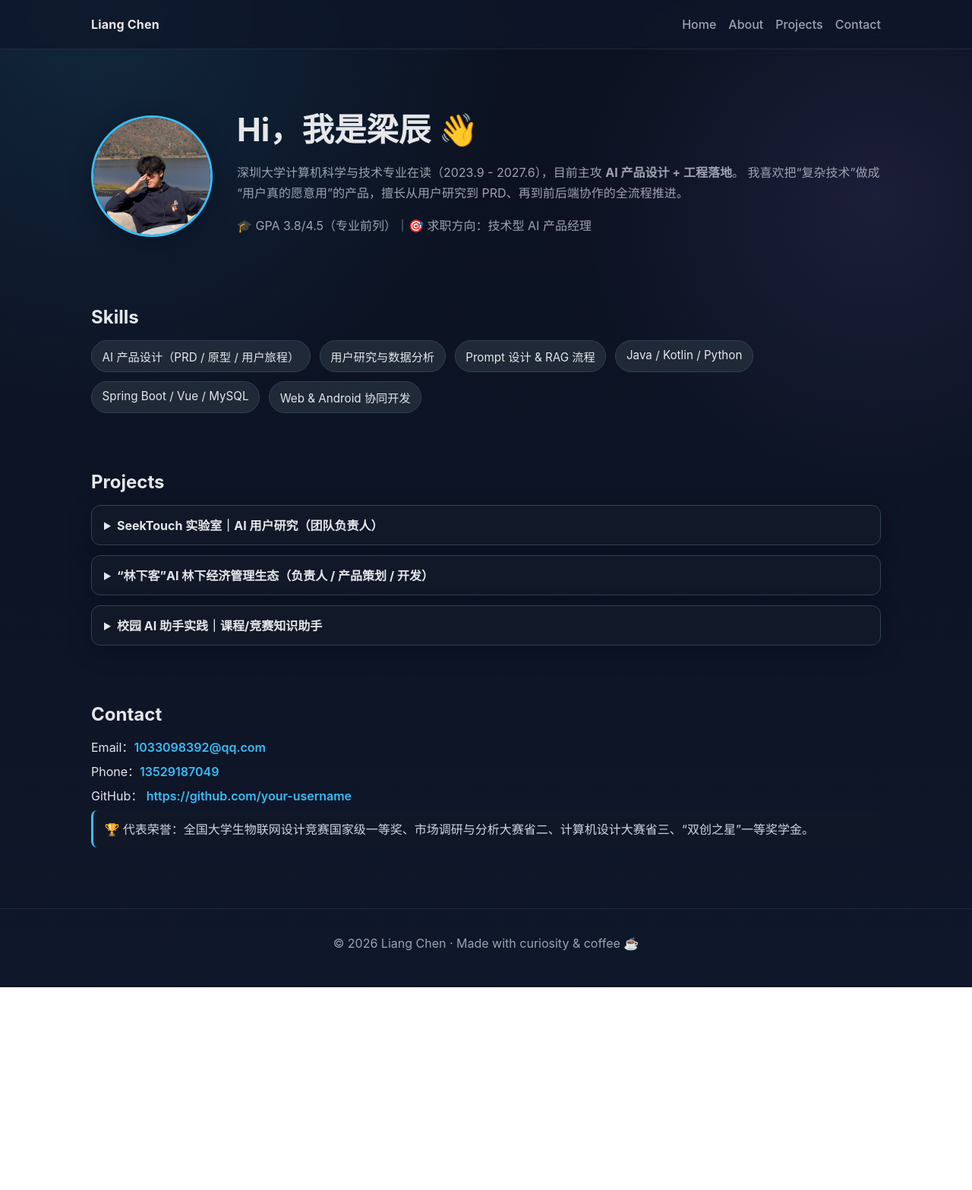
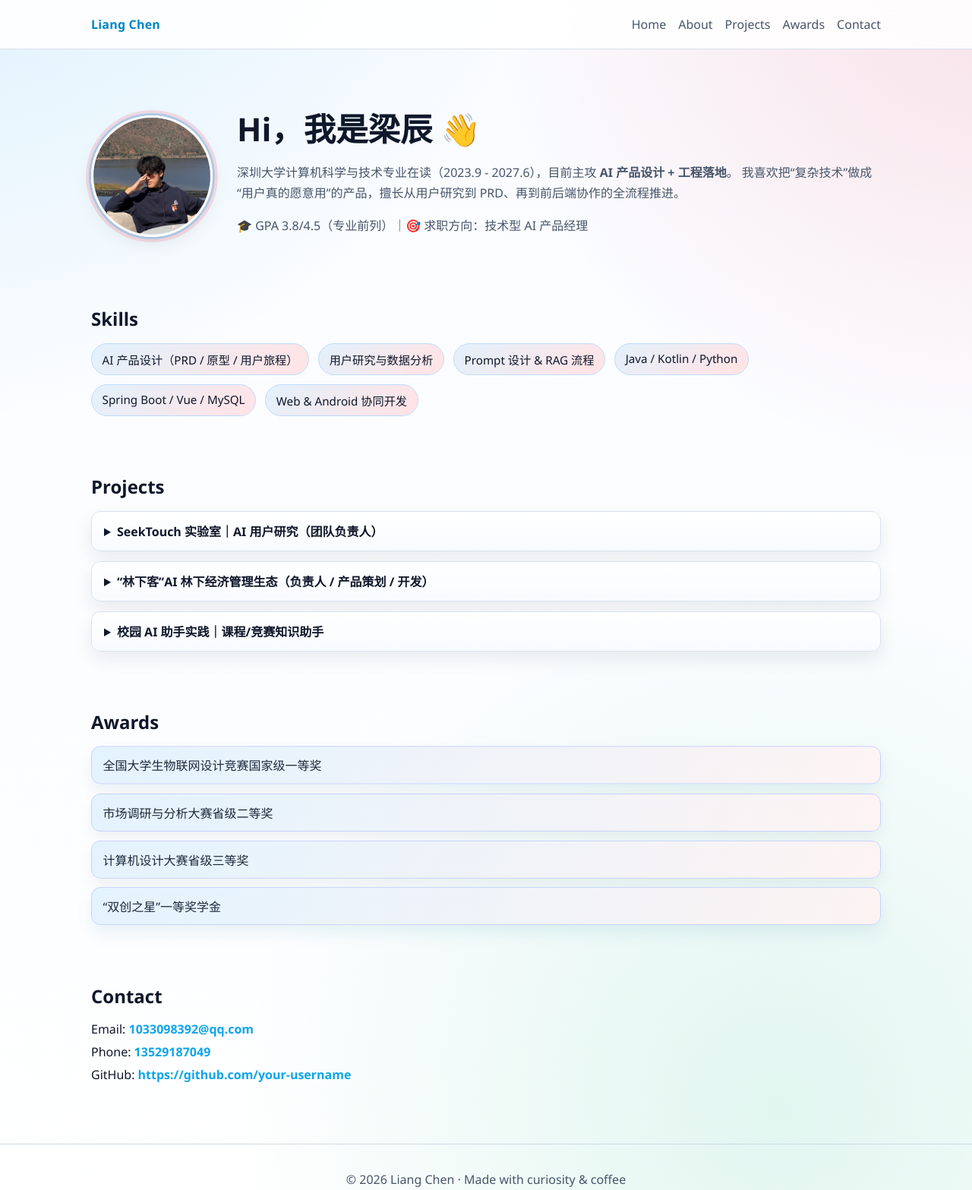
Before and after one commit to lovvvvvve-Haibara/Chen_Liang, a plain HTML site: page index.html in a window 1280 px wide. Shown: the top 1567 px of the page at 76% size. Before the commit the page ends 1300 px from the top, so only its background shows below. Drawn offline with Linux system fonts and the light colour scheme.

Commit message:
modified:   index.html 	modified:   styles.css

```diff
--- a/index.html
+++ b/index.html
@@ -11,7 +11,6 @@
     <link rel="stylesheet" href="styles.css" />
   </head>
   <body>
-    <!-- 页头：导航 -->
     <header class="site-header" id="home">
       <nav class="navbar container" aria-label="主导航">
         <a class="brand" href="#home">Liang Chen</a>
@@ -19,13 +18,13 @@
           <li><a href="#home">Home</a></li>
           <li><a href="#about">About</a></li>
           <li><a href="#projects">Projects</a></li>
+          <li><a href="#awards">Awards</a></li>
           <li><a href="#contact">Contact</a></li>
         </ul>
       </nav>
     </header>
 
     <main>
-      <!-- 简介 -->
       <section class="hero container" id="about">
         <img class="avatar" src="images/Chen_Liang.jpg" alt="梁辰头像" />
         <div class="hero-text">
@@ -41,7 +40,6 @@
         </div>
       </section>
 
-      <!-- 技能 -->
       <section class="skills container" aria-labelledby="skills-title">
         <h2 id="skills-title">Skills</h2>
         <div class="skill-tags">
@@ -54,13 +52,16 @@
         </div>
       </section>
 
-      <!-- 项目：列表+点击展开 -->
       <section class="projects container" id="projects" aria-labelledby="projects-title">
         <h2 id="projects-title">Projects</h2>
         <ul class="project-list">
           <li>
             <details class="project-item">
               <summary>SeekTouch 实验室｜AI 用户研究（团队负责人）</summary>
+              <div class="project-media-slot">
+                <span>项目图片插槽（可选）</span>
+                <!-- 示例：<img src="images/project-seektouch-1.jpg" alt="SeekTouch 项目截图" /> -->
+              </div>
               <p>
                 时间：2023.10 - 2025.3。围绕风电运维场景，主导 AI 对话系统用户研究，搭建“访谈-编码-建模”流程，推动模型策略优化。
                 项目沉淀了可复用的用户画像与行为分析方法，并产出高优先级优化方向。
@@ -74,6 +75,10 @@
           <li>
             <details class="project-item">
               <summary>“林下客”AI 林下经济管理生态（负责人 / 产品策划 / 开发）</summary>
+              <div class="project-media-slot">
+                <span>项目图片插槽（可选）</span>
+                <!-- 示例：<img src="images/project-linxiake-1.jpg" alt="林下客平台页面截图" /> -->
+              </div>
               <p>
                 时间：2025.1 - 2026.3。负责从 0 到 1 构建 Web + App 小程序闭环，覆盖数据采集、信贷风控与智能问答，累计服务 3000+
                 移动用户。搭建 LLM + RAG 知识服务系统，实现政策知识与业务场景结合。
@@ -100,23 +105,29 @@
         </ul>
       </section>
 
-      <!-- 联系方式 -->
+      <section class="awards-section container" id="awards" aria-labelledby="awards-title">
+        <h2 id="awards-title">Awards</h2>
+        <ul class="awards-list">
+          <li class="award-item">全国大学生物联网设计竞赛国家级一等奖</li>
+          <li class="award-item">市场调研与分析大赛省级二等奖</li>
+          <li class="award-item">计算机设计大赛省级三等奖</li>
+          <li class="award-item">“双创之星”一等奖学金</li>
+        </ul>
+      </section>
+
       <section class="contact container" id="contact" aria-labelledby="contact-title">
         <h2 id="contact-title">Contact</h2>
-        <p>Email：<a href="mailto:1033098392@qq.com">1033098392@qq.com</a></p>
-        <p>Phone：<a href="tel:13529187049">13529187049</a></p>
+        <p>Email: <a href="mailto:1033098392@qq.com">1033098392@qq.com</a></p>
+        <p>Phone: <a href="tel:13529187049">13529187049</a></p>
         <p>
-          GitHub：
+          GitHub:
           <a href="https://github.com/your-username" target="_blank" rel="noopener noreferrer">https://github.com/your-username</a>
-        </p>
-        <p class="awards">
-          🏆 代表荣誉：全国大学生物联网设计竞赛国家级一等奖、市场调研与分析大赛省二、计算机设计大赛省三、“双创之星”一等奖学金。
         </p>
       </section>
     </main>
 
     <footer class="site-footer">
-      <p>© 2026 Liang Chen · Made with curiosity & coffee ☕</p>
+      <p>© 2026 Liang Chen · Made with curiosity & coffee</p>
     </footer>
   </body>
 </html>
--- a/styles.css
+++ b/styles.css
@@ -1,16 +1,17 @@
-/* styles.css - 深色主题优先的个人主页样式 */
+/* styles.css - 白色+彩色主题 */
 
 :root {
-  --bg: #0f172a;
-  --panel: #111827;
-  --panel-soft: #1f2937;
-  --text: #e5e7eb;
-  --muted: #9ca3af;
-  --primary: #38bdf8;
-  --primary-strong: #0ea5e9;
-  --accent: #a78bfa;
-  --border: #334155;
-  --shadow: 0 8px 28px rgba(2, 8, 23, 0.35);
+  --bg: #ffffff;
+  --panel: #ffffff;
+  --panel-soft: #f8fafc;
+  --text: #0f172a;
+  --muted: #475569;
+  --primary: #0ea5e9;
+  --primary-strong: #0284c7;
+  --accent: #f43f5e;
+  --border: #dbe3ee;
+  --shadow: 0 10px 24px rgba(15, 23, 42, 0.08);
+  --rainbow: linear-gradient(120deg, #0ea5e9, #f43f5e, #10b981, #6366f1);
 }
 
 * {
@@ -21,12 +22,15 @@ html,
 body {
   margin: 0;
   padding: 0;
-  font-family: Inter, "Segoe UI", Roboto, Helvetica, Arial, sans-serif;
+  font-family: "Poppins", "Noto Sans SC", "Segoe UI", Roboto, Helvetica, Arial, sans-serif;
   background:
-    radial-gradient(circle at 10% 0%, rgba(56, 189, 248, 0.13), transparent 32%),
-    radial-gradient(circle at 90% 20%, rgba(167, 139, 250, 0.1), transparent 25%),
-    linear-gradient(180deg, #0b1120 0%, var(--bg) 100%);
+    radial-gradient(circle at 8% 0%, rgba(14, 165, 233, 0.16), transparent 35%),
+    radial-gradient(circle at 95% 14%, rgba(244, 63, 94, 0.14), transparent 28%),
+    radial-gradient(circle at 78% 86%, rgba(16, 185, 129, 0.12), transparent 32%),
+    linear-gradient(180deg, #f8fbff 0%, var(--bg) 100%);
+  background-size: 130% 130%;
   color: var(--text);
+  animation: skyShift 16s ease-in-out infinite;
 }
 
 img {
@@ -39,14 +43,14 @@ img {
   margin: 0 auto;
 }
 
-/* 导航栏 */
 .site-header {
   position: sticky;
   top: 0;
   z-index: 10;
   backdrop-filter: blur(8px);
-  background: rgba(15, 23, 42, 0.78);
-  border-bottom: 1px solid rgba(51, 65, 85, 0.5);
+  background: rgba(255, 255, 255, 0.88);
+  border-bottom: 1px solid rgba(203, 213, 225, 0.75);
+  transition: background 0.3s ease, border-color 0.3s ease;
 }
 
 .navbar {
@@ -57,7 +61,7 @@ img {
 }
 
 .brand {
-  color: var(--text);
+  color: var(--primary-strong);
   text-decoration: none;
   font-weight: 700;
   letter-spacing: 0.2px;
@@ -75,14 +79,32 @@ img {
   color: var(--muted);
   text-decoration: none;
   font-weight: 500;
+  position: relative;
 }
 
 .nav-links a:hover,
 .nav-links a:focus-visible {
-  color: var(--primary);
+  color: var(--accent);
 }
 
-/* 简介模块 */
+.nav-links a::after {
+  content: "";
+  position: absolute;
+  left: 0;
+  bottom: -4px;
+  width: 100%;
+  height: 2px;
+  background: var(--rainbow);
+  transform: scaleX(0);
+  transform-origin: center;
+  transition: transform 0.28s ease;
+}
+
+.nav-links a:hover::after,
+.nav-links a:focus-visible::after {
+  transform: scaleX(1);
+}
+
 .hero {
   padding: 4.5rem 0 2.5rem;
   display: grid;
@@ -95,9 +117,13 @@ img {
   width: 160px;
   height: 160px;
   border-radius: 50%;
-  border: 3px solid var(--primary);
+  border: 3px solid #ffffff;
   object-fit: cover;
-  box-shadow: var(--shadow);
+  box-shadow:
+    0 0 0 3px rgba(14, 165, 233, 0.28),
+    0 0 0 7px rgba(244, 63, 94, 0.16),
+    var(--shadow);
+  animation: floatAvatar 4.8s ease-in-out infinite;
 }
 
 .eyebrow {
@@ -118,12 +144,34 @@ img {
 
 .mini-meta {
   margin-top: 0.35rem;
-  color: #bfdbfe;
+  color: #0369a1;
 }
 
-/* 通用 section 样式 */
 section {
   padding: 1rem 0 2.5rem;
+  opacity: 0;
+  transform: translateY(20px);
+  animation: revealUp 0.7s ease forwards;
+}
+
+main section:nth-of-type(1) {
+  animation-delay: 0.05s;
+}
+
+main section:nth-of-type(2) {
+  animation-delay: 0.13s;
+}
+
+main section:nth-of-type(3) {
+  animation-delay: 0.21s;
+}
+
+main section:nth-of-type(4) {
+  animation-delay: 0.29s;
+}
+
+main section:nth-of-type(5) {
+  animation-delay: 0.37s;
 }
 
 section h2 {
@@ -131,7 +179,6 @@ section h2 {
   font-size: 1.5rem;
 }
 
-/* 技能标签 */
 .skill-tags {
   display: flex;
   flex-wrap: wrap;
@@ -139,15 +186,16 @@ section h2 {
 }
 
 .tag {
-  background: var(--panel-soft);
-  border: 1px solid var(--border);
-  color: var(--text);
+  background: linear-gradient(135deg, #e0f2fe 0%, #ffe4e6 55%, #dcfce7 100%);
+  border: 1px solid #bfdbfe;
+  color: #0f172a;
   padding: 0.55rem 0.85rem;
   border-radius: 999px;
   font-size: 0.95rem;
+  background-size: 180% 180%;
+  animation: hueFlow 5.2s ease-in-out infinite;
 }
 
-/* 项目列表（可展开） */
 .project-list {
   margin: 0;
   padding: 0;
@@ -158,11 +206,18 @@ section h2 {
 }
 
 .project-item {
-  background: var(--panel);
+  background: linear-gradient(180deg, #ffffff 0%, #f8fbff 100%);
   border: 1px solid var(--border);
   border-radius: 12px;
   padding: 0.85rem 1rem;
   box-shadow: var(--shadow);
+  transition: transform 0.25s ease, box-shadow 0.25s ease, border-color 0.25s ease;
+}
+
+.project-item:hover {
+  transform: translateY(-4px);
+  box-shadow: 0 16px 32px rgba(15, 23, 42, 0.12);
+  border-color: #bfdbfe;
 }
 
 .project-item summary {
@@ -172,7 +227,7 @@ section h2 {
 }
 
 .project-item[open] summary {
-  color: var(--primary);
+  color: var(--primary-strong);
 }
 
 .project-item p {
@@ -192,32 +247,104 @@ section h2 {
 .contact a:hover,
 .project-item a:focus-visible,
 .contact a:focus-visible {
-  color: var(--accent);
+  color: #be123c;
 }
 
 .contact p {
   margin: 0.5rem 0;
 }
 
-.awards {
-  margin-top: 0.9rem;
-  padding: 0.8rem 0.9rem;
-  border-left: 3px solid var(--primary);
-  background: rgba(17, 24, 39, 0.75);
-  border-radius: 8px;
-  color: #cbd5e1;
+.awards-list {
+  margin: 0;
+  padding: 0;
+  list-style: none;
+  display: grid;
+  gap: 0.75rem;
 }
 
-/* 页脚 */
+.award-item {
+  padding: 0.75rem 0.9rem;
+  border-radius: 12px;
+  border: 1px solid #c7d2fe;
+  background: linear-gradient(120deg, rgba(224, 242, 254, 0.9), rgba(254, 242, 242, 0.9));
+  color: #1e293b;
+  box-shadow: 0 8px 18px rgba(15, 23, 42, 0.06);
+  animation: awardPulse 4.2s ease-in-out infinite;
+}
+
+.award-item:nth-child(2) {
+  animation-delay: 0.6s;
+}
+
+.award-item:nth-child(3) {
+  animation-delay: 1.2s;
+}
+
+.award-item:nth-child(4) {
+  animation-delay: 1.8s;
+}
+
 .site-footer {
-  border-top: 1px solid rgba(51, 65, 85, 0.5);
+  border-top: 1px solid rgba(203, 213, 225, 0.85);
   margin-top: 2rem;
   padding: 1.2rem 0 2rem;
   text-align: center;
   color: var(--muted);
 }
 
-/* 响应式：平板/手机 */
+@keyframes revealUp {
+  from {
+    opacity: 0;
+    transform: translateY(20px);
+  }
+  to {
+    opacity: 1;
+    transform: translateY(0);
+  }
+}
+
+@keyframes skyShift {
+  0%,
+  100% {
+    background-position: 0% 0%;
+  }
+  50% {
+    background-position: 100% 100%;
+  }
+}
+
+@keyframes floatAvatar {
+  0%,
+  100% {
+    transform: translateY(0);
+  }
+  50% {
+    transform: translateY(-8px);
+  }
+}
+
+@keyframes hueFlow {
+  0%,
+  100% {
+    background-position: 0% 50%;
+  }
+  50% {
+    background-position: 100% 50%;
+  }
+}
+
+@keyframes awardPulse {
+  0%,
+  100% {
+    transform: translateY(0);
+    box-shadow: 0 8px 18px rgba(15, 23, 42, 0.06);
+  }
+  50% {
+    transform: translateY(-2px);
+    box-shadow: 0 14px 24px rgba(14, 165, 233, 0.12);
+  }
+}
+
 @media (max-width: 680px) {
   .navbar {
     flex-direction: column;
```
